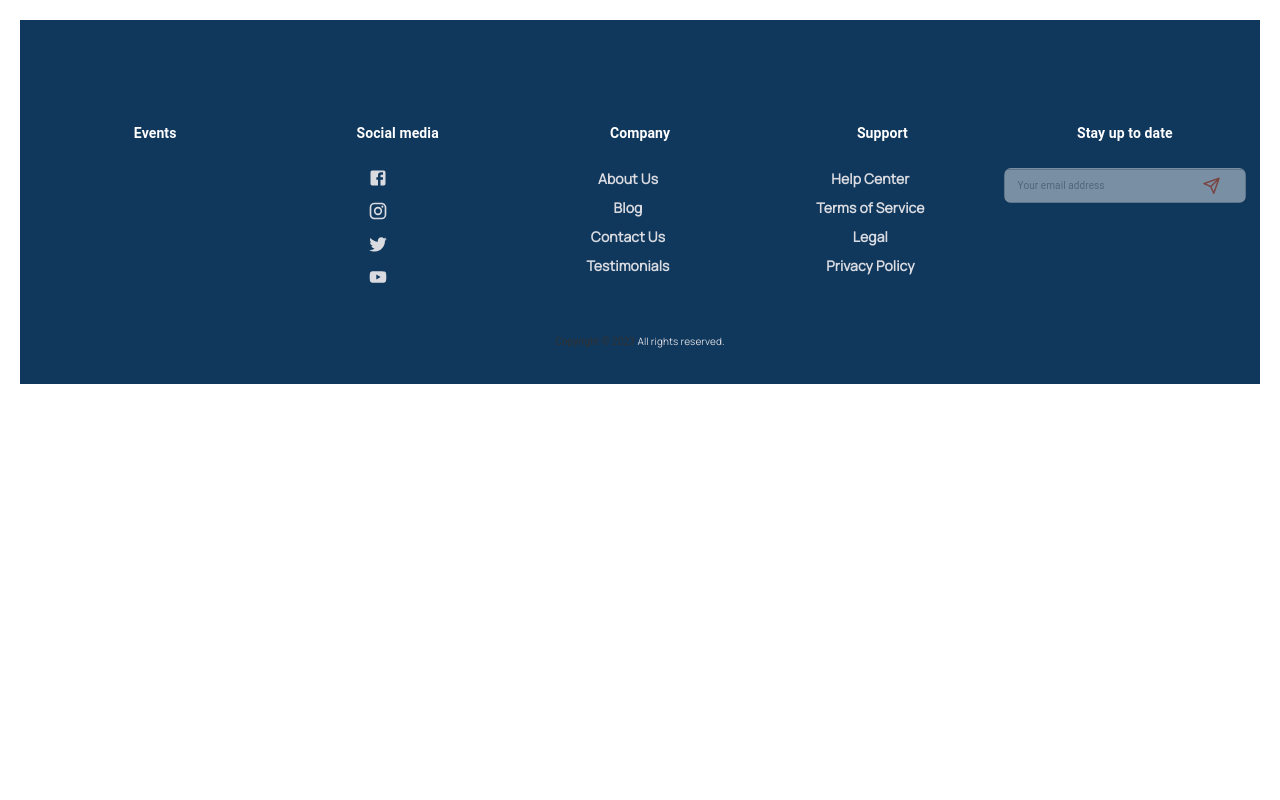
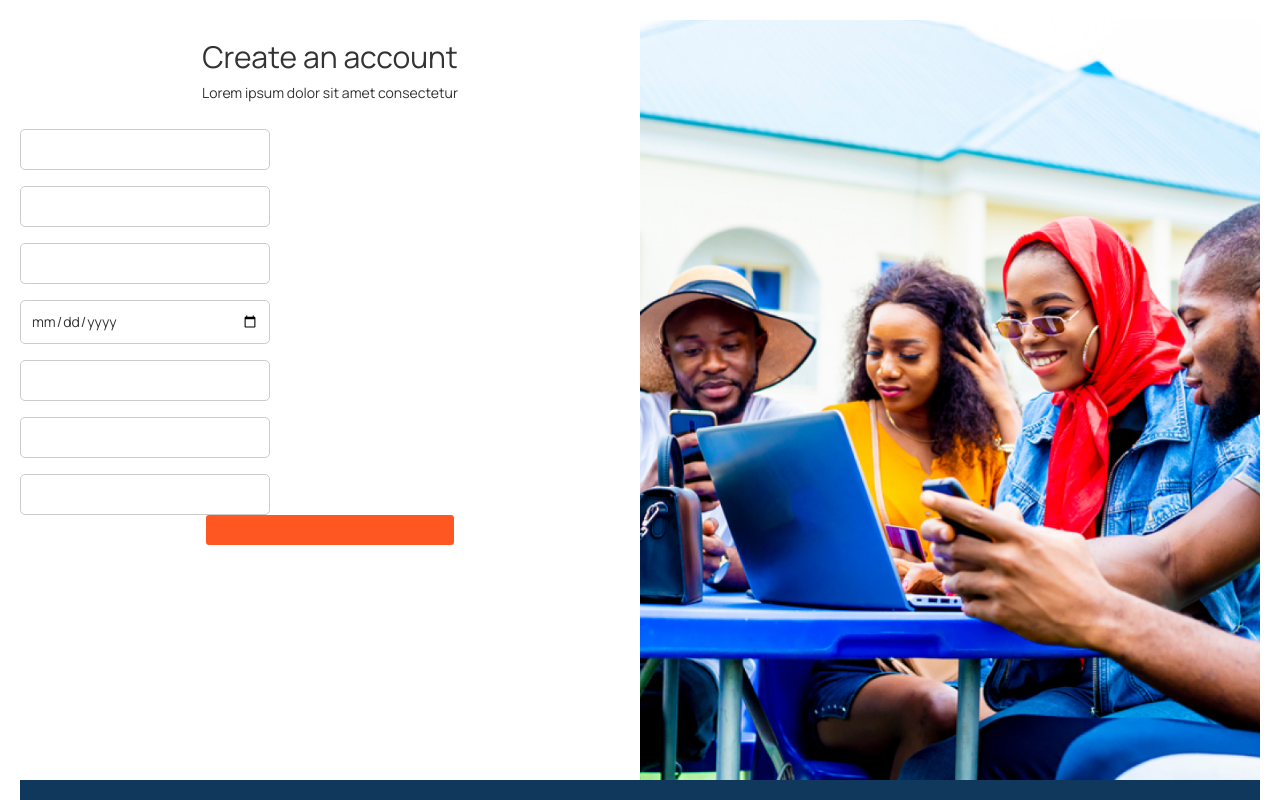
Before and after one commit to decadevs/event-booking-frontend-sq12, a React (Vite) app: page /register in a window 1280 px wide. Shown: the top 800 px of the page. Built offline with nearby package versions, Linux system fonts and the light colour scheme.

Commit message:
start the register

```diff
--- a/src/App.tsx
+++ b/src/App.tsx
@@ -12,6 +12,7 @@ import Ticket from './components/Drop_Down/Ticket';
 import EventCard from './pages/event-card';
 import FormInput from './components/search';
 import TicketSelection from './pages/ticketSelection'
+import Register from './pages/register/Register';
 
 
 
@@ -33,6 +34,7 @@ function App() {
             <Routes>
               {/* <Route path='' element={<DemoPage />} /> */}
               <Route path='/search' element={< FormInput/>} />
+              <Route path='/register' element={< Register/>} />
               <Route path='' element={<DemoPage />} />
               <Route path='/dashboard' element={<DashboardPage />} />
               <Route path='/tickets' element={<Ticket />} />
--- a/src/components/search/index.tsx
+++ b/src/components/search/index.tsx
@@ -51,7 +51,7 @@ const FormInput = () => {
           placeholder="Search events"
           label="what are you looking" value={""} onChange={function (event: React.ChangeEvent<HTMLInputElement>): void {
             throw new Error("Function not implemented.");
-          } }          // style={{ width: "200px" }}
+          } }
 
         />
         <InputField
@@ -63,7 +63,7 @@ const FormInput = () => {
 
         />
         <InputField
-          type="dropdown"
+          type="date"
           name="date"
           options={["Any date", "Today", "Tomorrow", "This week"]}
           label="When"
--- /dev/null
+++ b/src/pages/register/Register.tsx
@@ -0,0 +1,80 @@
+import React, { useState } from "react";
+import InputField from "../../components/InputField/InputField";
+import Button from "../../components/Buttons/Buttons";
+import image from "../../assets/imagewoman.png";
+
+const Register = () => {
+  const [firstName, setFirstName] = useState("");
+  const [lastName, setLastName] = useState("");
+  const [email, setEmail] = useState("");
+  const [dob, setDob] = useState("");
+  const [phone, setPhone] = useState("");
+  const [password, setPassword] = useState("");
+  const [confirmPassword, setConfirmPassword] = useState("");
+
+  const handleRegister = () => {
+    // logic to register the user
+  };
+
+  return (
+    <div style={{ display: "flex", justifyContent: "flex-end" }}>
+      <div style={{ width: "50%" }}>
+        <h2>Create an account</h2>
+        <p>Lorem ipsum dolor sit amet consectetur</p>
+        <InputField
+          label="First Name"
+          type="text"
+          name="firstName"
+          value={firstName}
+          onChange={(event) => setFirstName(event.target.value)}
+        />
+        <InputField
+          label="Last Name"
+          type="text"
+          name="lastName"
+          value={lastName}
+          onChange={(event) => setLastName(event.target.value)}
+        />
+        <InputField
+          label="Email"
+          type="email"
+          name="email"
+          value={email}
+          onChange={(event) => setEmail(event.target.value)}
+        />
+        <InputField
+          label="Date of Birth"
+          type="date"
+          name="dob"
+          value={dob}
+          onChange={(event) => setDob(event.target.value)}
+        />
+        <InputField
+          label="Phone Number"
+          type="number"
+          name="phone"
+          value={phone}
+          onChange={(event) => setPhone(event.target.value)}
+        />
+        <InputField
+          label="Password"
+          type="password"
+          name="password"
+          value={password}
+          onChange={(event) => setPassword(event.target.value)}
+        />
+        <InputField
+          label="Confirm Password"
+          type="password"
+          name="confirmPassword"
+          value={confirmPassword}
+          onChange={(event) => setConfirmPassword(event.target.value)}
+        />
+        <Button onClick={handleRegister} content={undefined} height={"30px"} width={"40%"}>Create Account</Button>
+      </div>
+      <img src={image} alt="woman" style={{ width: "50%" }} />
+    </div>
+  );
+};
+
+export default Register;
```
Also changed, not shown: src/assets/imagewoman.png (added).
